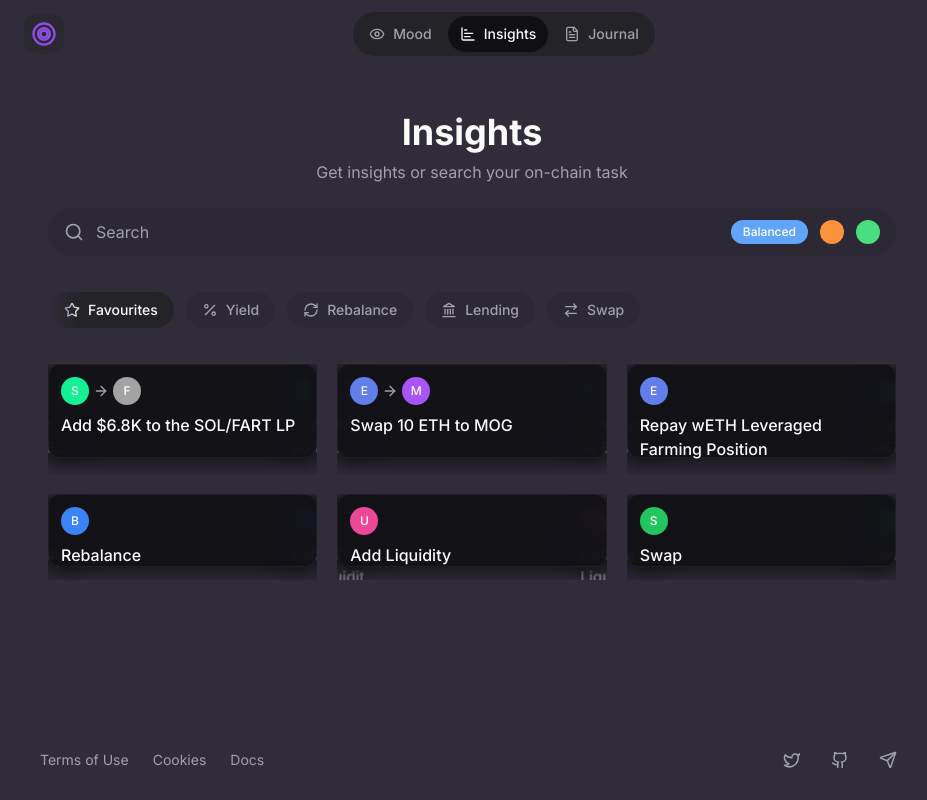
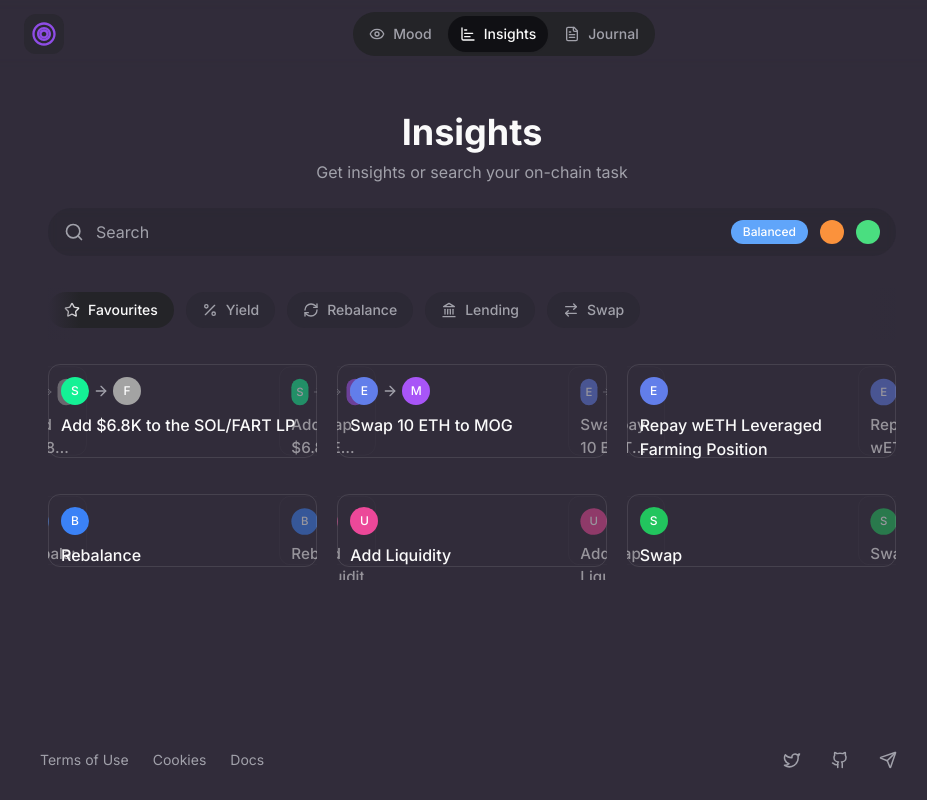
Before and after one commit to triple-S-Ventures/nuvolari, a React (Vite) app: page /insights in a window 1280 px wide. Shown: the whole page, without its empty margins (168-1095 px from the left). Built offline with nearby package versions, Linux system fonts and the light colour scheme.

Commit message:
Remove background shades
Removes the background shades from the components.

```diff
--- a/src/components/InsightCard.tsx
+++ b/src/components/InsightCard.tsx
@@ -1,9 +1,12 @@
+
 import { useState, useEffect } from 'react';
 import { cn } from '@/lib/utils';
 import { ChevronLeft, ChevronRight, ArrowRight } from 'lucide-react';
+
 type TokenIconProps = {
   symbol: string;
 };
+
 const TokenIcon = ({
   symbol
 }: TokenIconProps) => {
@@ -29,48 +32,59 @@ const TokenIcon = ({
         return 'bg-gray-500';
     }
   };
+
   return <div className={cn("w-7 h-7 rounded-full flex items-center justify-center text-white font-medium text-xs", getBackgroundColor())}>
       {symbol.substring(0, 1)}
     </div>;
 };
+
 type InsightData = {
   title: string;
   tokens: string[];
 };
+
 type InsightsCarouselProps = {
   insights: InsightData[];
 };
+
 const InsightsCarousel = ({
   insights
 }: InsightsCarouselProps) => {
   const [currentIndex, setCurrentIndex] = useState(0);
   const [isVisible, setIsVisible] = useState(false);
+
   useEffect(() => {
     const timer = setTimeout(() => {
       setIsVisible(true);
     }, 300);
+
     return () => clearTimeout(timer);
   }, []);
+
   const nextSlide = () => {
     setCurrentIndex(prevIndex => prevIndex === insights.length - 1 ? 0 : prevIndex + 1);
   };
+
   const prevSlide = () => {
     setCurrentIndex(prevIndex => prevIndex === 0 ? insights.length - 1 : prevIndex - 1);
   };
+
   const goToSlide = (index: number) => {
     setCurrentIndex(index);
   };
+
   const getSlideIndex = (relativeIndex: number) => {
     const index = (currentIndex + relativeIndex) % insights.length;
     return index < 0 ? insights.length + index : index;
   };
+
   return <div className={cn("w-full overflow-hidden transition-all duration-500 relative h-full flex flex-col", isVisible ? "opacity-100 translate-y-0" : "opacity-0 translate-y-8")}>
       <div className="relative w-full flex-grow">
         {/* Carousel container with overflow visible to show adjacent slides */}
         <div className="relative flex items-center w-full h-[85%] overflow-visible">
           {/* Previous slide (partially visible) */}
           <div className="absolute left-[-15%] w-[30%] h-full opacity-50 scale-95">
-            <div className="glass-card rounded-xl p-3 h-full">
+            <div className="rounded-xl p-3 h-full border border-white/5">
               <div className="flex items-center mb-2">
                 {insights[getSlideIndex(-1)].tokens.length > 0 && <TokenIcon symbol={insights[getSlideIndex(-1)].tokens[0]} />}
 
@@ -88,7 +102,7 @@ const InsightsCarousel = ({
 
           {/* Current slide (center, fully visible) */}
           <div className="w-full h-full z-10">
-            <div className="glass-card rounded-xl p-3 h-full transform transition-all duration-300">
+            <div className="rounded-xl p-3 h-full transform transition-all duration-300 border border-white/10">
               <div className="flex items-center mb-2">
                 {insights[currentIndex].tokens.length > 0 && <TokenIcon symbol={insights[currentIndex].tokens[0]} />}
 
@@ -108,7 +122,7 @@ const InsightsCarousel = ({
 
           {/* Next slide (partially visible) */}
           <div className="absolute right-[-15%] w-[30%] h-full opacity-50 scale-95">
-            <div className="glass-card rounded-xl p-3 h-full">
+            <div className="rounded-xl p-3 h-full border border-white/5">
               <div className="flex items-center mb-2">
                 {insights[getSlideIndex(1)].tokens.length > 0 && <TokenIcon symbol={insights[getSlideIndex(1)].tokens[0]} />}
 
```
